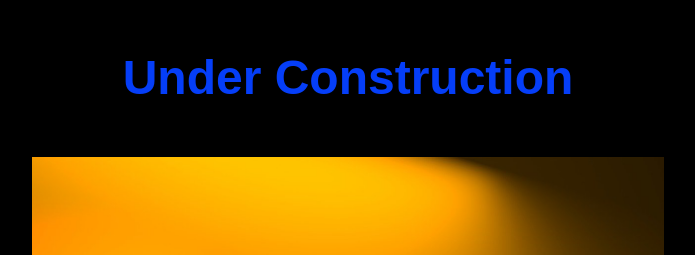
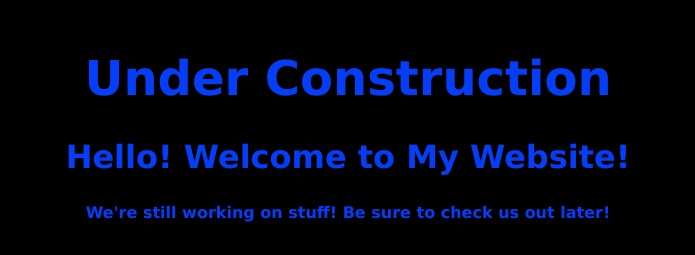
Before and after one commit to d-malhotra2020/drewmalhotra.com, a website with bundled scripts: page index.html in a window 1280 px wide. Shown: the top 255 px of the page, without its empty margins (292-987 px from the left). Built offline with nearby package versions, Linux system fonts and the light colour scheme.

Commit message:
added some more commentary and messed with h2

```diff
--- a/index.html
+++ b/index.html
@@ -9,6 +9,8 @@
 <body>
 <div class="construction-container">
     <h1>Under Construction</h1>
+    <h2>Hello! Welcome to My Website!</h2>
+    <h3>We're still working on stuff! Be sure to check us out later!</h3>
     <img src="bulldozer.jpg" alt="Bulldozer Image" id="bulldozer">
 </div>
 <script src="script.js"></script>
--- a/style.css
+++ b/style.css
@@ -1,5 +1,5 @@
 body {
-    font-family: Arial, sans-serif;
+    font-family: Verdana, sans-serif;
     text-align: center;
     background-color: #000000;
 }
@@ -13,6 +13,15 @@ h1 {
     font-size: 3em;
 }
 
+h2 {
+    color: #053ef8;
+    font-size: 2em
+}
+h3 {
+    color: #053ef8;
+    font-size: 1em
+}
+
 #bulldozer {
     width: 50%;
     margin-top: 20px;
```
